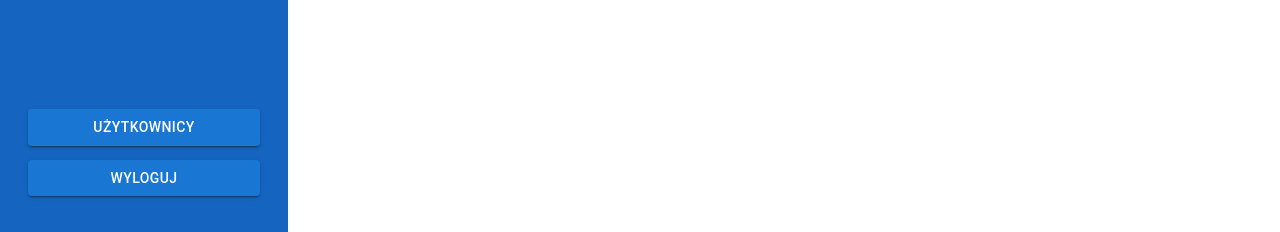
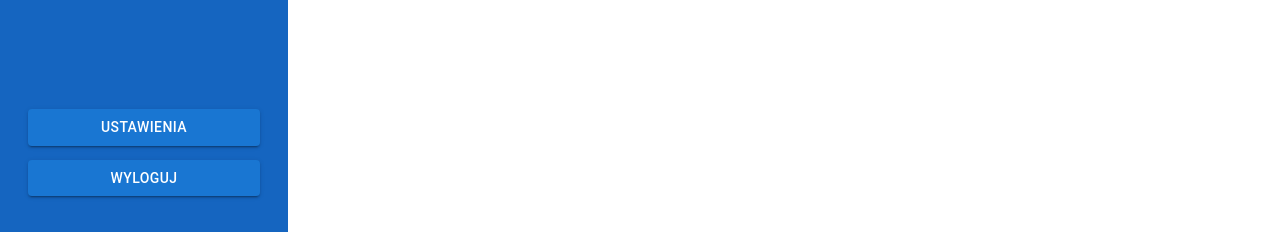
Before and after one commit to tabiszs/partyKLINest, a React (Create React App) app in the folder frontend/: page / in a window 1280 px wide. Shown: the part 565-797 px from the top of the page. Built offline with nearby package versions, Linux system fonts and the light colour scheme; the HTML template or start-up script is replaced by a standard one.

Commit message:
Move sidebar buttons definitions into Sidebar props

```diff
--- a/frontend/src/App.tsx
+++ b/frontend/src/App.tsx
@@ -11,7 +11,18 @@ const App = () => {
     <div className='App'>
       <Header height={headerHeight} />
       <div className='site-container'>
-        <Sidebar headerHeight={headerHeight} />
+        <Sidebar
+          headerHeight={headerHeight}
+          topButtons={[
+            { label: 'Pulpit', onClick: () => alert('Pulpit') },
+            { label: 'Dodaj', onClick: () => alert('Dodaj'), active: true },
+            { label: 'Historia', onClick: () => alert('Historia') },
+          ]}
+          bottomButtons={[
+            { label: 'Ustawienia', onClick: () => alert('Ustawienia') },
+            { label: 'Wyloguj', onClick: () => alert('Wyloguj') }
+          ]}
+        />
         <ContentContainer headerHeight={headerHeight}>
           <Outlet/>
         </ContentContainer>
--- a/frontend/src/Sidebar.tsx
+++ b/frontend/src/Sidebar.tsx
@@ -2,7 +2,7 @@ import Box from '@mui/material/Box';
 import Button from '@mui/material/Button';
 import './Sidebar.css';
 
-interface SidebarButtonProps {
+export interface SidebarButtonProps {
   label: string;
   active?: boolean;
   onClick: () => void;
@@ -21,39 +21,54 @@ const SidebarButton = (props: SidebarButtonProps) => {
   );
 }
 
-export interface SidebarContentProps {
+interface SidebarTopBottonButtonsProps {
+  buttonProps: SidebarButtonProps[];
+}
+
+const createButtonsFromProps = (props: SidebarTopBottonButtonsProps) => {
+  let buttons = [];
+  for (const buttonProps of props.buttonProps) {
+    buttons.push(
+      <SidebarButton
+        label={buttonProps.label}
+        onClick={buttonProps.onClick}
+        active={buttonProps.active}
+      />
+    );
+  }
+
+  return buttons;
+}
+
+const SidebarTopButtons = (props: SidebarTopBottonButtonsProps) => {
+
+  return (
+    <div className='sidebar-top-buttons-container'>
+      {createButtonsFromProps(props)}
+    </div>
+  );
+}
+
+const SidebarBottomButtons = (props: SidebarTopBottonButtonsProps) => {
+  return (
+    <div className='sidebar-bottom-buttons-container'>
+      {createButtonsFromProps(props)}
+    </div>
+  );
+}
+
+interface SidebarContentProps {
   headerHeight: string;
+  topButtons: SidebarButtonProps[];
+  bottomButtons: SidebarButtonProps[];
 }
 
 const SidebarContent = (props: SidebarContentProps) => {
   return (
     <div className='sidebar-content-container'>
       <div className='sidebar-buttons-container' style={{marginTop: props.headerHeight}}>
-        <div className='sidebar-top-buttons-container'>
-          <SidebarButton
-            label='Pulpit'
-            onClick={() => alert('test')}
-          />
-          <SidebarButton
-            label='Dodaj'
-            active
-            onClick={() => alert('test')}
-          />
-          <SidebarButton
-            label='Historia'
-            onClick={() => alert('test')}
-          />
-        </div>
-        <div className='sidebar-bottom-buttons-container'>
-          <SidebarButton
-            label='Użytkownicy'
-            onClick={() => alert('Ustawienia')}
-          />
-          <SidebarButton
-            label='Wyloguj'
-            onClick={() => alert('Wyloguj')}
-          />
-        </div>
+        <SidebarTopButtons buttonProps={props.topButtons} />
+        <SidebarBottomButtons buttonProps={props.bottomButtons} />
       </div>
     </div>
   );
@@ -61,6 +76,8 @@ const SidebarContent = (props: SidebarContentProps) => {
 
 export interface SidebarProps {
   headerHeight: string;
+  topButtons: SidebarButtonProps[];
+  bottomButtons: SidebarButtonProps[];
 }
 
 const Sidebar = (props: SidebarProps) => {
@@ -73,7 +90,11 @@ const Sidebar = (props: SidebarProps) => {
           height: '100%'
         }}
       >
-        <SidebarContent headerHeight={props.headerHeight} />
+          <SidebarContent
+            headerHeight={props.headerHeight}
+            topButtons={props.topButtons}
+            bottomButtons={props.bottomButtons}
+          />
       </Box>
     </div>
   );
```
